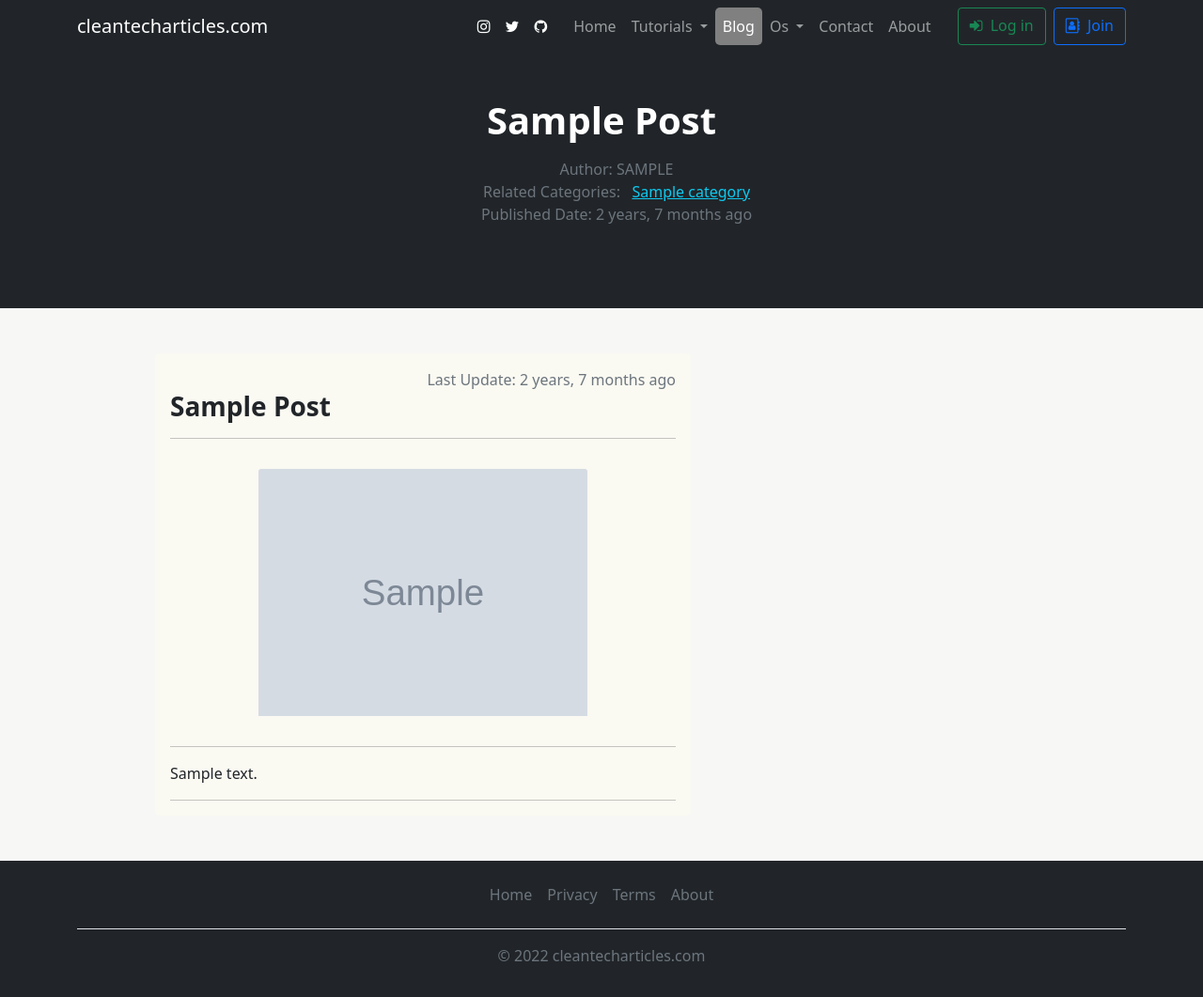
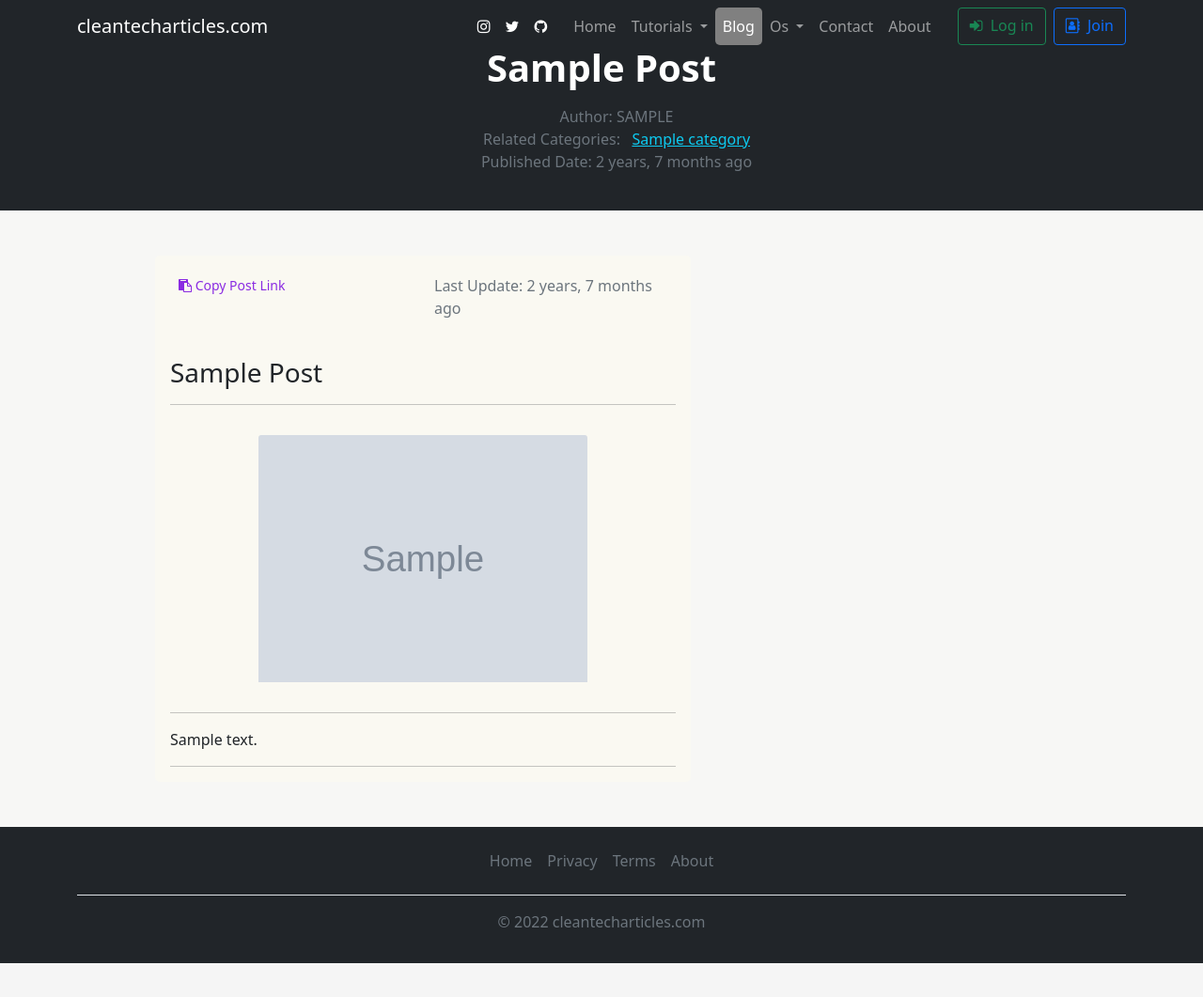
Before and after one commit to eselikburak/cleantecharticles, a Django app: a page that uses cleantech/templates/blog/post_detail.html in a window 1280 px wide. Shown: the whole page at 94% size. After the commit the page ends 1025 px from the top, so only its background shows below. Run offline with Django 3.2, Linux system fonts and the light colour scheme; tables that the repository leaves empty hold one stand-in row (values such as "Sample post"); grey boxes marked "Sample" are stand-in pictures; some libraries are stand-ins or nearby versions.

Commit message:
Added callout in post_detail.html

```diff
--- a/cleantech/templates/blog/post_detail.html
+++ b/cleantech/templates/blog/post_detail.html
@@ -5,8 +5,31 @@
 
 
 {% block content %}
+
+<!-- For Callout -->
+<style>
+  .callout {
+    position: fixed;
+    bottom: 35px;
+    right: 20px;
+    margin-left: 20px;
+    max-width: 300px;
+  }
+
+  .callout-header {
+    padding: 25px 15px;
+    background: rgb(48, 196, 250);
+    font-size: 24px;
+    color: rgb(0, 0, 0);
+    border-radius: 15px;
+  }
+
+  .closebtn:hover {
+    color: rgb(189, 64, 64);
+  }
+  </style>
 <br>
-<div class="bg-dark text-secondary px-3 py-4 text-center my-2">
+<div class="bg-dark text-secondary px-3 py-4 text-center my-2>
   <div class="py-5">
       <h1 class="display-6 fw-bold text-white">{{post.title|title}}</h1>
       <div class="col-lg-6 mx-auto">
@@ -33,9 +56,18 @@
     <div class="col-lg-6 px-3" style="background-color:#faf9f2; border-radius: 5px;">
         <!-- card -->
         <div class="my-3">
-          <p class="text-secondary float-end">{% if post.last_update %}Last Update: {{post.last_update|naturaltime}}{% else %}{{ post.published_date|naturaltime }}{% endif %}</p>
+          <div class="row">
+            <div class="col-6">
+              <button class="btn btn-link btn-sm pb-2" type="button" id="copybutton"
+              style="text-decoration: none; color: blueviolet;" onclick="copyUrl();" title="Copy article url to share!"> <i class="fa fa-clipboard" aria-hidden="true"></i>&nbsp;Copy Post Link</button>
+
+            </div>
+            <div class="col-6">
+              <p class="text-secondary pt-1">{% if post.last_update %}Last Update: {{post.last_update|naturaltime}}{% else %}{{ post.published_date|naturaltime }}{% endif %}</p>
+            </div>
+          </div>
           <br>
-          <h3 class="display-8 fw-bold">{{ post.title|title }}</h3>
+          <h3 class="display-8">{{ post.title|title }}</h3>
           <hr>
           <div class="row">
             <div class="col-2"></div>
@@ -58,5 +90,45 @@
   </div>
 </div>
 
+<div class="callout" id="callout" style="display: none;">
+  <div class="alert alert-success shadow px-3">Copied to Clipboard!</div>
+</div>
+
+<script>
+  function copyUrl() {
+    var current_url = window.location.href;
+    navigator.clipboard.writeText(current_url);
+    var copybutton = document.getElementById("copybutton");
+    copybutton.setAttribute("disabled", true);
+    copybutton.innerHTML = '<i class="fa fa-clipboard" aria-hidden="true"></i> Copied';
+
+    callout = document.getElementById("callout");
+    callout.style.display = "block";
+    setTimeout(() => {
+      callout.style.display = "none";
+    }, 6000);
+  }
+
+
+  // check clipboard text every 0.5 sec
+  var t = setInterval(checkClipBoard, 500);
+
+  async function checkClipBoard () {
+
+    // To avoid DOMException when open console in the browser cuz this need to be focus!
+    try {
+      var text = await navigator.clipboard.readText();
+      } catch (error) {
+    }
+    var current_url = window.location.href;
+    var copybutton = document.getElementById("copybutton");
+    if (text != current_url) {
+      copybutton.removeAttribute("disabled");
+      copybutton.innerHTML = '<i class="fa fa-clipboard" aria-hidden="true"></i> Copy Post Link';
+    }
+
+  }
+
+</script>
 
 {% endblock  %}
```
